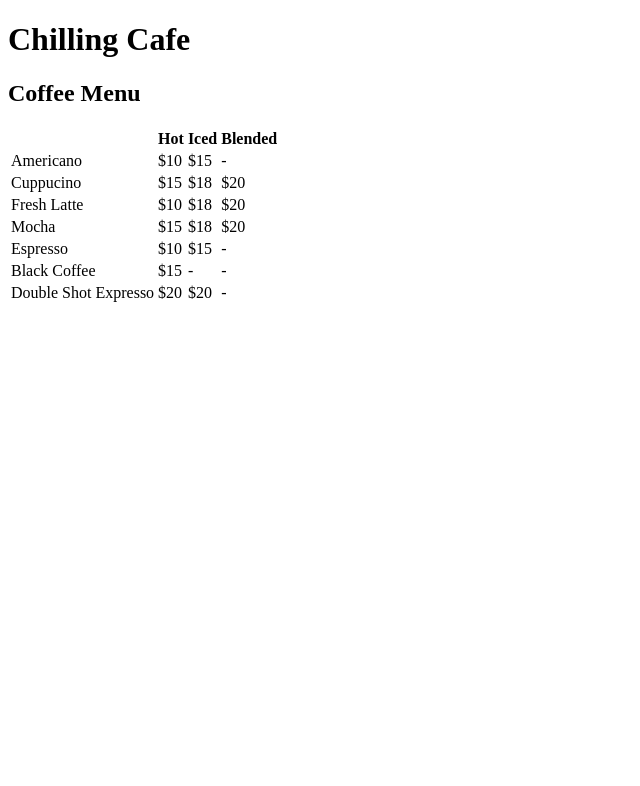
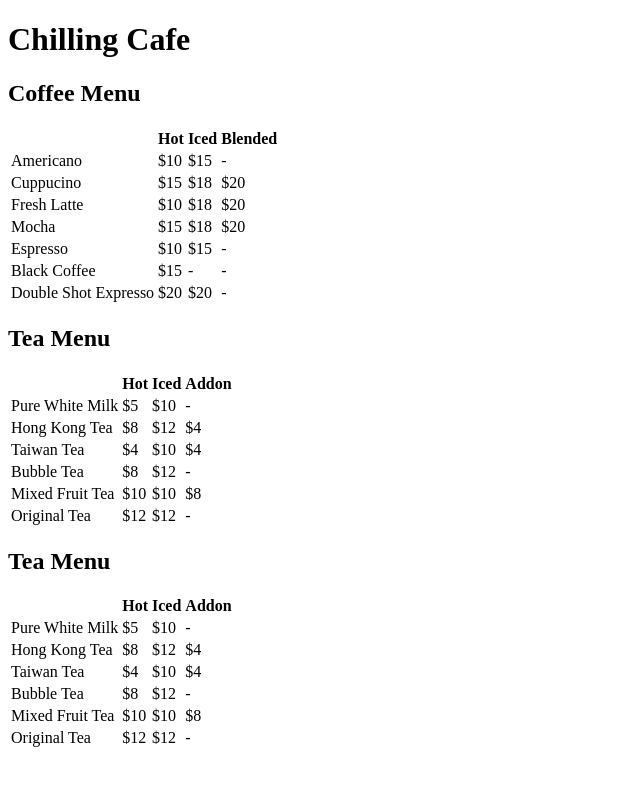
Before and after one commit to TaileneGomes/template-menu-cafe, a plain HTML site: page index.html in a window 1280 px wide. Shown: the whole page, without its empty margins (0-640 px from the left). Drawn offline with Linux system fonts and the light colour scheme.

Commit message:
menu dos cafés e preços

```diff
--- a/index.html
+++ b/index.html
@@ -1,5 +1,6 @@
 <!DOCTYPE html>
 <html lang="en">
+
 <head>
     <meta charset="UTF-8" />
     <meta name="viewport" content="width=device-width, initial-scale=1.0" />
@@ -13,7 +14,7 @@
         <i class="fas fa-mug-hot fa-2x tm-page-icon"></i>
         <h1 class="tm-page-header">Chilling Cafe</h1>
       </div>
-        <div class="tm-main-content"></div>
+      <div class="tm-main-content">
         <div id="tm-intro-img"></div>
         <!-- Coffee Menu -->
         <section class="tm-section">
@@ -71,21 +72,108 @@
             </table>
           </div>
         </section>
+        <!-- Tea Menu -->
+        <section class="tm-section">
+          <h2 class="tm-section-header">Tea Menu</h2>
+          <div class="tm-responsive-table">
+            <table>
+              <tr class="tm-tr-header">
+                <th>&nbsp;</th>
+                <th>Hot</th>
+                <th>Iced</th>
+                <th>Addon</th>
+              </tr>
+              <tr>
+                <td class="tm-text-left">Pure White Milk</td>
+                <td>$5</td>
+                <td>$10</td>
+                <td>-</td>
+              </tr>
+              <tr>
+                <td class="tm-text-left">Hong Kong Tea</td>
+                <td>$8</td>
+                <td>$12</td>
+                <td>$4</td>
+              </tr>
+              <tr>
+                <td class="tm-text-left">Taiwan Tea</td>
+                <td>$4</td>
+                <td>$10</td>
+                <td>$4</td>
+              </tr>
+              <tr>
+                <td class="tm-text-left">Bubble Tea</td>
+                <td>$8</td>
+                <td>$12</td>
+                <td>-</td>
+              </tr>
+              <tr>
+                <td class="tm-text-left">Mixed Fruit Tea</td>
+                <td>$10</td>
+                <td>$10</td>
+                <td>$8</td>
+              </tr>
+              <tr>
+                <td class="tm-text-left">Original Tea</td>
+                <td>$12</td>
+                <td>$12</td>
+                <td>-</td>
+              </tr>
+            </table>
+          </div>
+        </section>
+
+        <!-- Tea Menu -->
+        <section class="tm-section">
+          <h2 class="tm-section-header">Tea Menu</h2>
+          <div class="tm-responsive-table">
+            <table>
+              <tr class="tm-tr-header">
+                <th>&nbsp;</th>
+                <th>Hot</th>
+                <th>Iced</th>
+                <th>Addon</th>
+              </tr>
+              <tr>
+                <td class="tm-text-left">Pure White Milk</td>
+                <td>$5</td>
+                <td>$10</td>
+                <td>-</td>
+              </tr>
+              <tr>
+                <td class="tm-text-left">Hong Kong Tea</td>
+                <td>$8</td>
+                <td>$12</td>
+                <td>$4</td>
+              </tr>
+              <tr>
+                <td class="tm-text-left">Taiwan Tea</td>
+                <td>$4</td>
+                <td>$10</td>
+                <td>$4</td>
+              </tr>
+              <tr>
+                <td class="tm-text-left">Bubble Tea</td>
+                <td>$8</td>
+                <td>$12</td>
+                <td>-</td>
+              </tr>
+              <tr>
+                <td class="tm-text-left">Mixed Fruit Tea</td>
+                <td>$10</td>
+                <td>$10</td>
+                <td>$8</td>
+              </tr>
+              <tr>
+                <td class="tm-text-left">Original Tea</td>
+                <td>$12</td>
+                <td>$12</td>
+                <td>-</td>
+              </tr>
+            </table>
+          </div>
+        </section>
+
 
 </body>
-
-
-
-
-
-
-
-
-
-
-
-
-
-
-
 </html>
```
Lines whose indentation alone changed are shown as unchanged.
